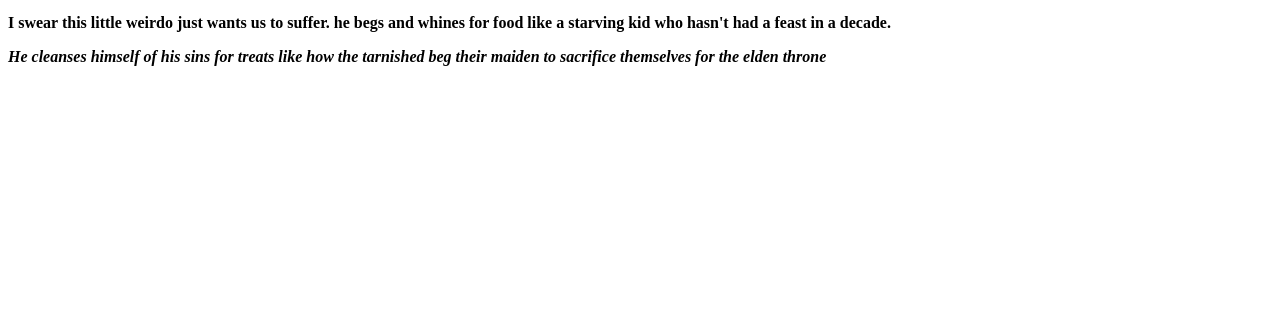
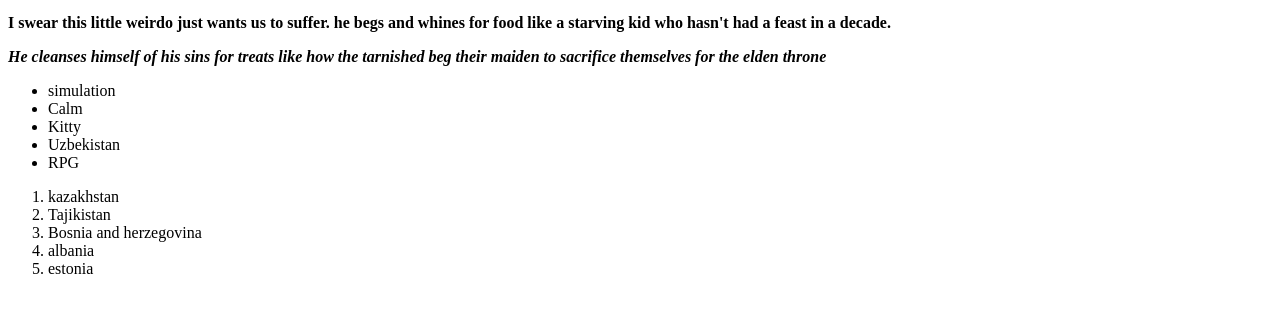
Before and after one commit to 2035318-ship-it/Website-game-review-HNC, a plain HTML site: page index.html in a window 1280 px wide. Shown: the part 118-430 px from the top of the page. Drawn offline with Linux system fonts and the light colour scheme.

Commit message:
added lists for my favourite things and top 5 favourite countries

```diff
--- a/index.html
+++ b/index.html
@@ -16,5 +16,22 @@
              whines for food like a starving kid who hasn't had a feast in a decade.</strong></p>
         <p><strong><em>He cleanses himself of his sins for treats like how the
             tarnished beg their maiden to sacrifice themselves for the elden throne</em></strong></p>
+    <ul>
+        <li>simulation</li>
+        <li>Calm</li>
+        <li>Kitty</li>
+        <li>Uzbekistan</li>
+        <li>RPG</li>
+
+    </ul>
+
+    <ol>
+        <li>kazakhstan</li>
+        <li>Tajikistan</li>
+        <li>Bosnia and herzegovina</li>
+        <li>albania</li>
+        <li>estonia</li>
+
+    </ol>
     </body>
 </html>
```
